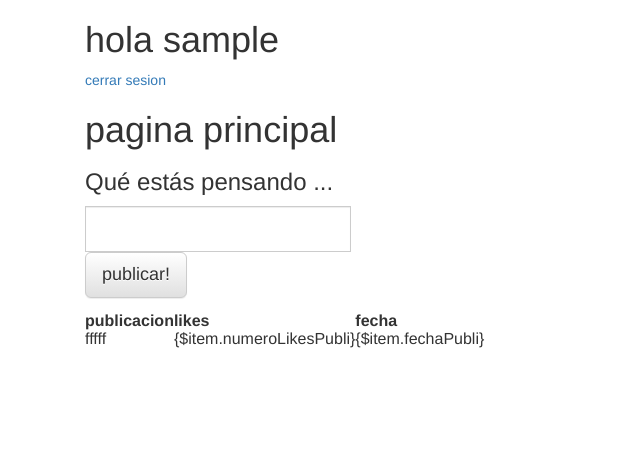
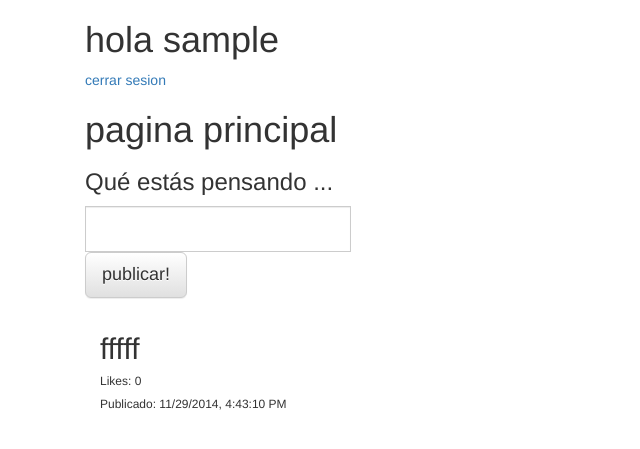
Before and after one commit to padre629/ProyectoBlog, a Django app: page / in a window 1280 px wide. Shown: the top 449 px of the page, without its empty margins (0-640 px from the left). Run offline with Django 3.2, Linux system fonts and the light colour scheme; the visitor is signed in with stand-in values (Sample User, id 1); parts of the project's set-up code (start-up, migrations or seed data) failed here and were passed over; some libraries are stand-ins or nearby versions.

Commit message:
Postea sin BD

```diff
--- a/ProyectoBlog/media/scripts/app.js
+++ b/ProyectoBlog/media/scripts/app.js
@@ -23,20 +23,22 @@
     {id: 102, name: "celular", valor: 24500},
     {id: 103, name: "memoria usb", valor: 78000},
     {id: 104, name: "cuaderno", valor: 125000}*/
-    {contenidoPubli: "fffff", numeroLikesPubli: '0', fechaPubli: new Date()},
+    {contenidoPubli: "fffff", numeroLikesPubli: '0',
+        fechaPubli: new Date().toLocaleString()},
   ];
   //add "save" button
   $scope.save = function(publicacion) {
     var p = {
       contenidoPubli: publicacion.publi,
       numeroLikesPubli: '0',
-      fechaPubli: new Date(),
+      fechaPubli: new Date().toLocaleString(),
     };
     $scope.data.push(p);
     publicacion.publi = "";
     $scope.status = "Elemento guardado!";
   };
 });
+
 app.controller('productsController', function($scope, $app){
   //
 });
--- a/ProyectoBlog/templates/index.html
+++ b/ProyectoBlog/templates/index.html
@@ -24,7 +24,7 @@
         <div>
             <h3>Qué estás pensando ... </h3>
 
-            <form action="/" method="post">
+            <form>
                 <div class="input-group input-group-lg">
                     <input type="text" class="form-control" name="publi" ng-model="publicacion.publi">
                 </div>
@@ -34,23 +34,14 @@
                     </div>
                 </div>
             </form>
+        </div>
 
-            <table>
-                <thead>
-                <tr>
-                    <td style="font-weight: bold;">publicacion</td>
-                    <td style="font-weight: bold;">likes</td>
-                    <td style="font-weight: bold;">fecha</td>
-                </tr>
-                </thead>
-                <tbody> <!-- foreach -->
-                <tr ng-repeat="item in data">
-                    <td>{$item.contenidoPubli$}</td>
-                    <td>{$item.numeroLikesPubli}</td>
-                    <td>{$item.fechaPubli}</td>
-                </tr>
-                </tbody>
-            </table>
+        <div class="col-md-12">
+            <div ng-repeat="item in data">
+                <h2> {$item.contenidoPubli$} </h2>
+                <h6>Likes: {$item.numeroLikesPubli$}</h6>
+                <h6>Publicado: {$item.fechaPubli$}</h6>
+            </div>
         </div>
     </div>
 </div>
--- a/blog/views.py
+++ b/blog/views.py
@@ -4,7 +4,7 @@
 # django login
 from django.contrib.auth.decorators import login_required
 from django.contrib.auth import authenticate, login, logout
-#only registered users in internal User class can login
+# only registered users in internal User class can login
 from django.contrib.auth.models import User
 #
 from django.template import RequestContext
@@ -16,7 +16,7 @@
 
     username = password = ""
     if request.POST:
-        #get user and pass and validate them
+        # get user and pass and validate them
         username = request.POST.get("username")
         password = request.POST.get("password")
         #authenticate
@@ -30,18 +30,18 @@
         else:
             state = "Credenciales no validas!"
             login_ok = False
-    #display login form, no post and get requests detected
+    # display login form, no post and get requests detected
     return render_to_response("login.html", {"state": state, "login_ok": login_ok})
-
 
 @login_required(login_url="/login/")
 def index_view(request):
-    if request.POST:
-        #get user and pass and validate them
+    if request.is_ajax():
+        # get user and pass and validate them
         publi = request.POST.get("publi")
         if request.user.is_authenticated():
-            aaa =  request.user
-        usu = Publicacion(idPubli=int('1'), contenidoPubli=publi, numeroLikesPubli=1, fechaPubli='fecha', publicadorPubli=aaa)
+            actualuser = request.user
+        usu = Publicacion(idPubli=None, contenidoPubli=publi, numeroLikesPubli=0,
+                          fechaPubli='aa', publicadorPubli=actualuser)
         usu.save()
         return HttpResponseRedirect("/")
     return render_to_response('index.html', context_instance=RequestContext(request))
@@ -49,7 +49,7 @@
 
 def registro_view(request):
     if request.POST:
-        #get user and pass and validate them
+        # get user and pass and validate them
         name = request.POST.get("name")
         username = request.POST.get("email")
         pass1 = request.POST.get("pass1")
```
